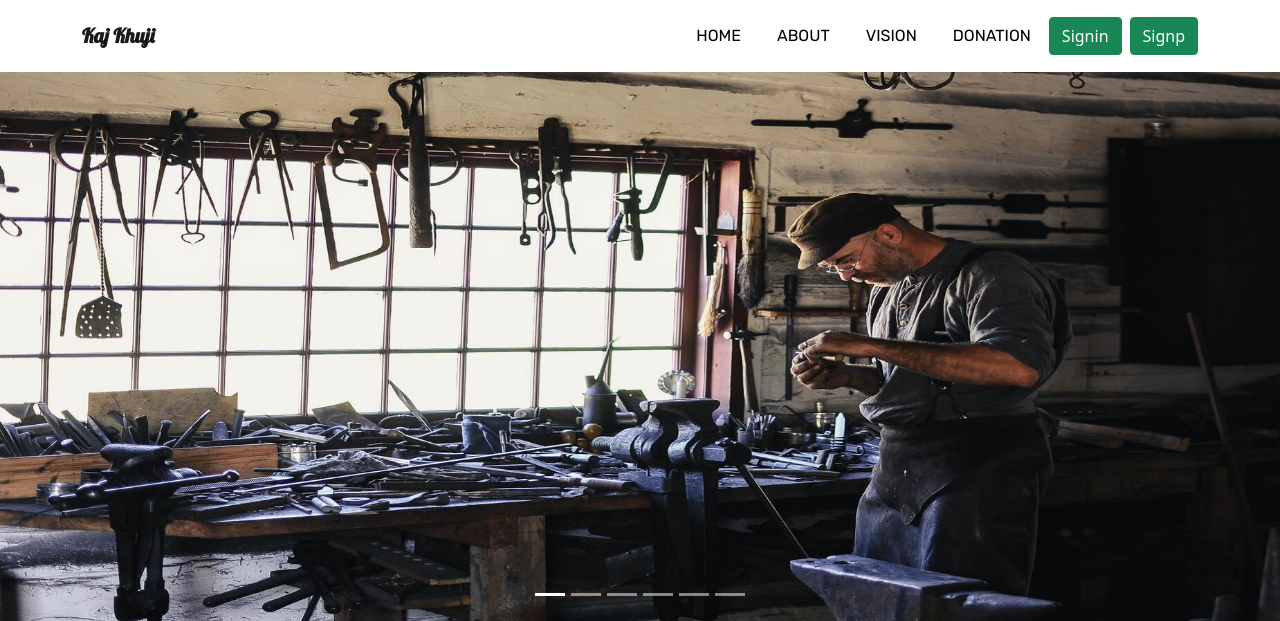
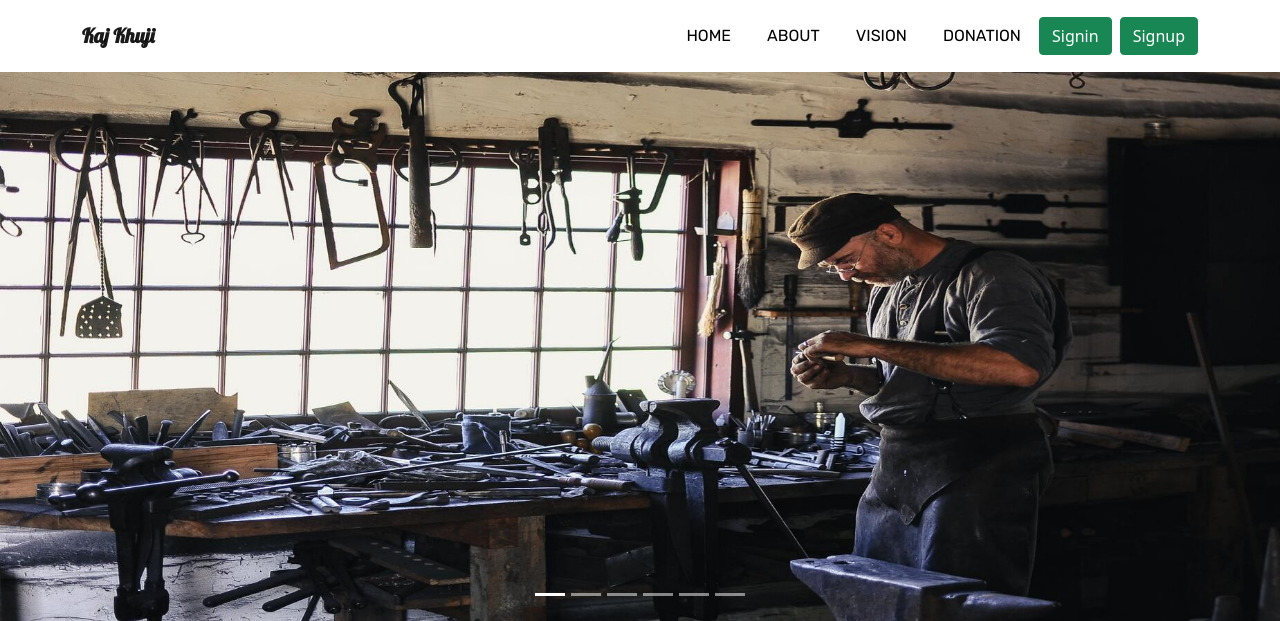
Before and after one commit to NurullahSanY/KajKhuji, a PHP site: page / in a window 1280 px wide. Shown: the top 621 px of the page. Run offline with PHP 8.4, Linux system fonts and the light colour scheme; some web fonts are replaced.

Commit message:
Update index.php

```diff
--- a/index.php
+++ b/index.php
@@ -51,7 +51,7 @@
         </ul>
         <form class="d-flex">
           <a class="btn btn-success me-2" href="signin.php" >Signin</a>
-          <a class="btn btn-success" href="signup.php">Signp</a>
+          <a class="btn btn-success" href="signup.php">Signup</a>
         </form>
       </div>
     </div>
```
